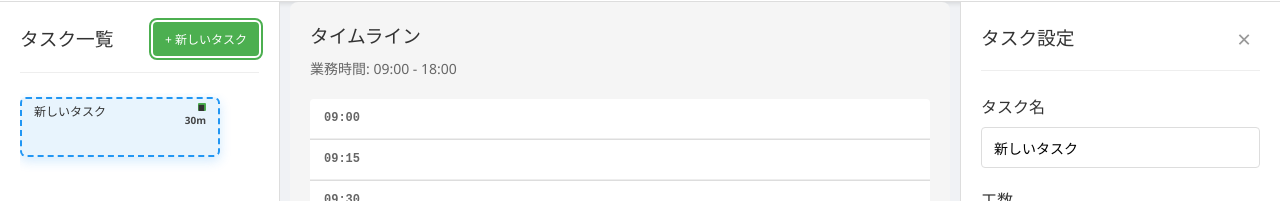
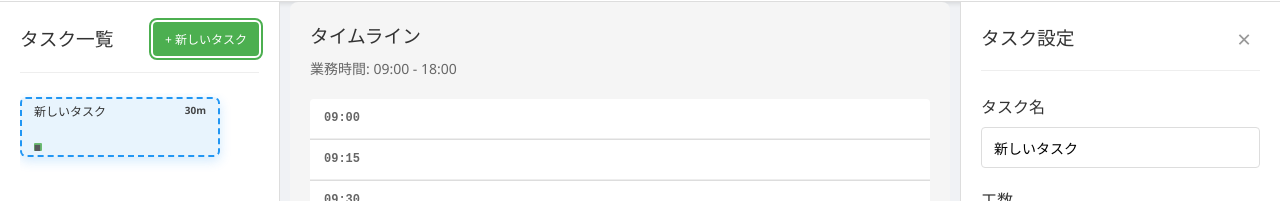
Before and after one commit to tadosuke/narabetask, a React (Vite) app: page / in a window 1280 px wide. Both pictures are taken after a click on the button "+ 新しいタスク". Shown: the part 98-299 px from the top of the page. Built offline with nearby package versions, Linux system fonts and the light colour scheme.

Commit message:
Move resource icons to bottom-left position in task cards
Co-authored-by: tadosuke <111171661+tadosuke@users.noreply.github.com>

```diff
--- a/src/components/TaskCard.tsx
+++ b/src/components/TaskCard.tsx
@@ -88,6 +88,10 @@ export const TaskCard: React.FC<TaskCardProps> = ({
       <div className="task-card__header">
         <span className="task-card__name">{task.name}</span>
         <div className="task-card__header-right">
+          <span className="task-card__duration">{durationText}</span>
+        </div>
+      </div>
+      <div className="task-card__footer">
         <div className="task-card__resource-squares">
           {task.resourceTypes && task.resourceTypes.map(resourceType => (
             <span
@@ -100,10 +104,6 @@ export const TaskCard: React.FC<TaskCardProps> = ({
             </span>
           ))}
         </div>
-          <span className="task-card__duration">{durationText}</span>
-        </div>
-      </div>
-      <div className="task-card__footer">
         {task.startTime && (
           <span className="task-card__time">{task.startTime}</span>
         )}
```
Lines whose indentation alone changed are shown as unchanged.
